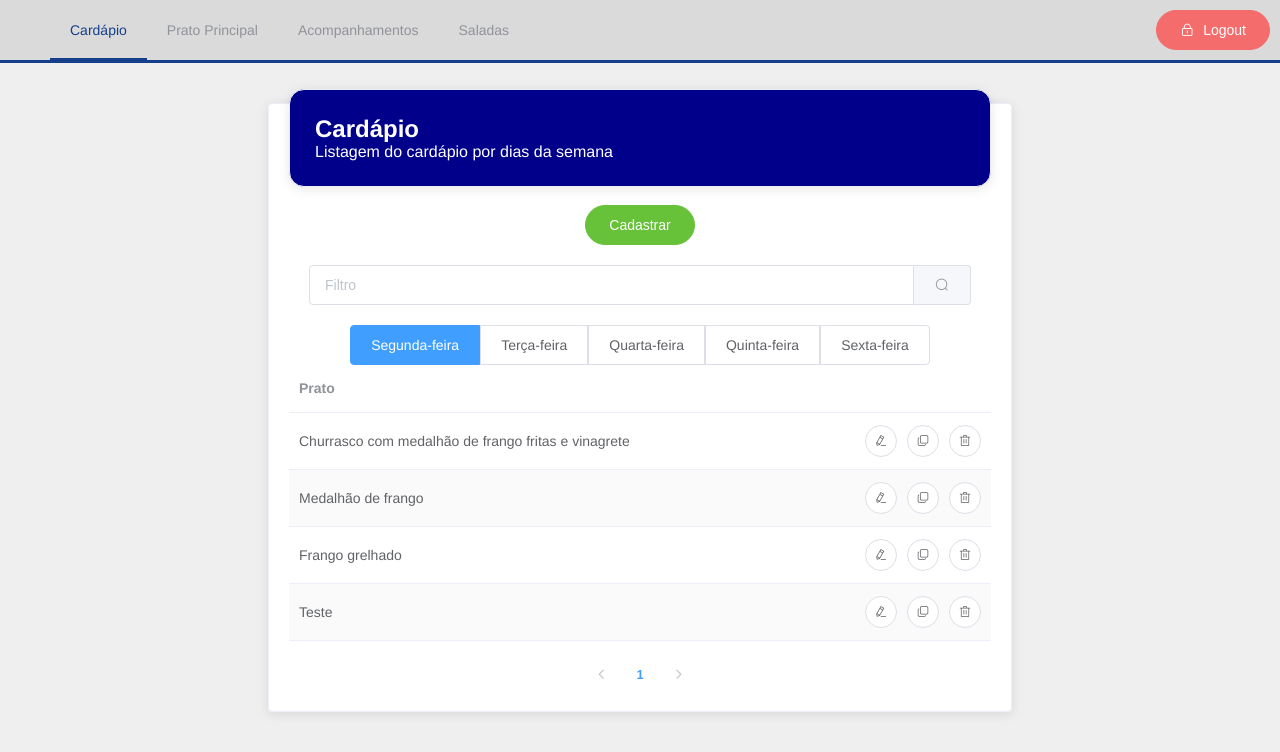
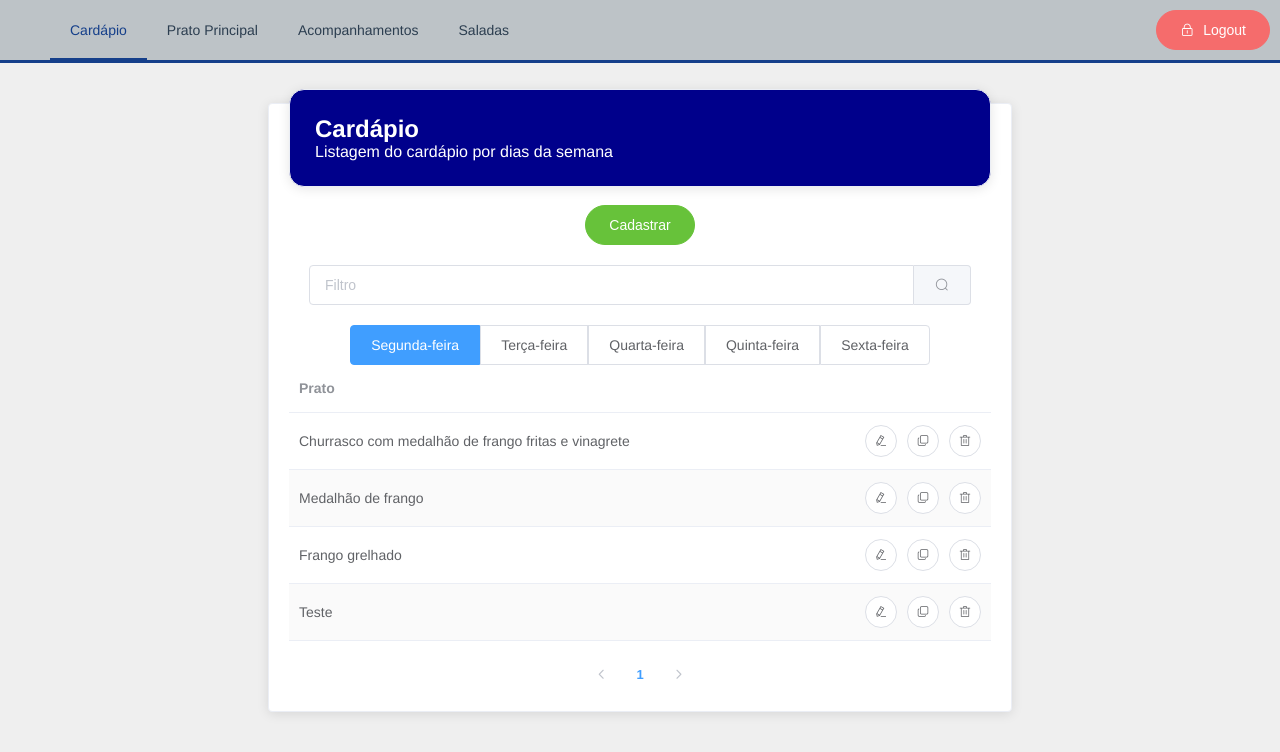
Before and after one commit to deivisondc/slack-dimi-ui, a Vue app: page /login in a window 1280 px wide. Both pictures are taken after a click on the button "Login". Shown: the top 752 px of the page. Built offline with nearby package versions, Linux system fonts and the light colour scheme.

Commit message:
changing menu colors

```diff
--- a/src/components/layout/Layout.vue
+++ b/src/components/layout/Layout.vue
@@ -5,7 +5,7 @@
         class="el-menu"
         mode="horizontal"
         style="padding-left: 50px"
-        background-color="#dadada"
+        background-color="#bdc3c7"
         active-text-color="#153f8a"
         default-active=1
       >
@@ -95,10 +95,11 @@ export default {
         background-color: #b2b2b2;
     }
     .el-menu-item {
+      color:#2c3e50;
       transition: 0.25s;
     }
     .el-menu-item:hover, .el-menu-item:focus {
-      background-color: #dadada !important;
+      background-color: #bdc3c7 !important;
       color: #153f8a !important;
       border-bottom-color: #153f8a !important;
     }
@@ -124,7 +125,7 @@ export default {
       height: 60px;
       align-items: center;
       padding-right: 10px;
-      background-color: #dadada;
+      background-color: #bdc3c7;
       border-bottom: solid 3px #153f8a !important;
     }
 
```
